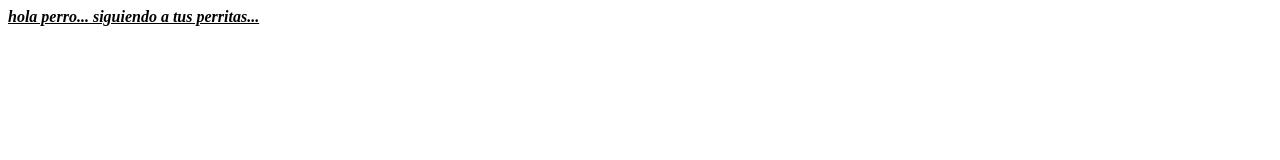
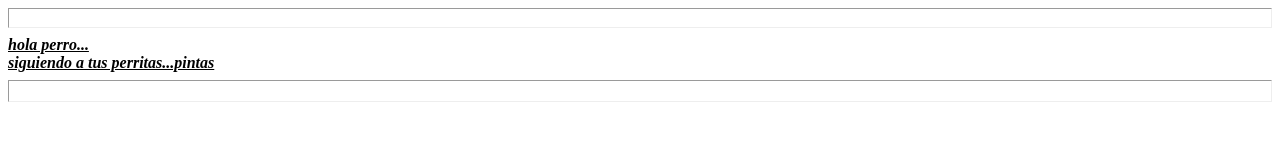
Before and after one commit to Bryan20GR/2025sitioweb, a plain HTML site: page index.html in a window 1280 px wide. Drawn offline with Linux system fonts and the light colour scheme.

Commit message:
orale vato, tengo lineas

```diff
--- a/index.html
+++ b/index.html
@@ -3,8 +3,9 @@
 <title> vida de perroos </title>
 </head>
 <body>
-
-<b><u><i>hola perro...
-siguiendo a tus perritas...</b></u></i>
+<hr size="20" alig="left">
+<b><u><i>hola perro...<br>
+siguiendo a tus perritas...pintas</b></u></i><br>
+<hr size="22" alig="right">
 </body>
 </html>
```
